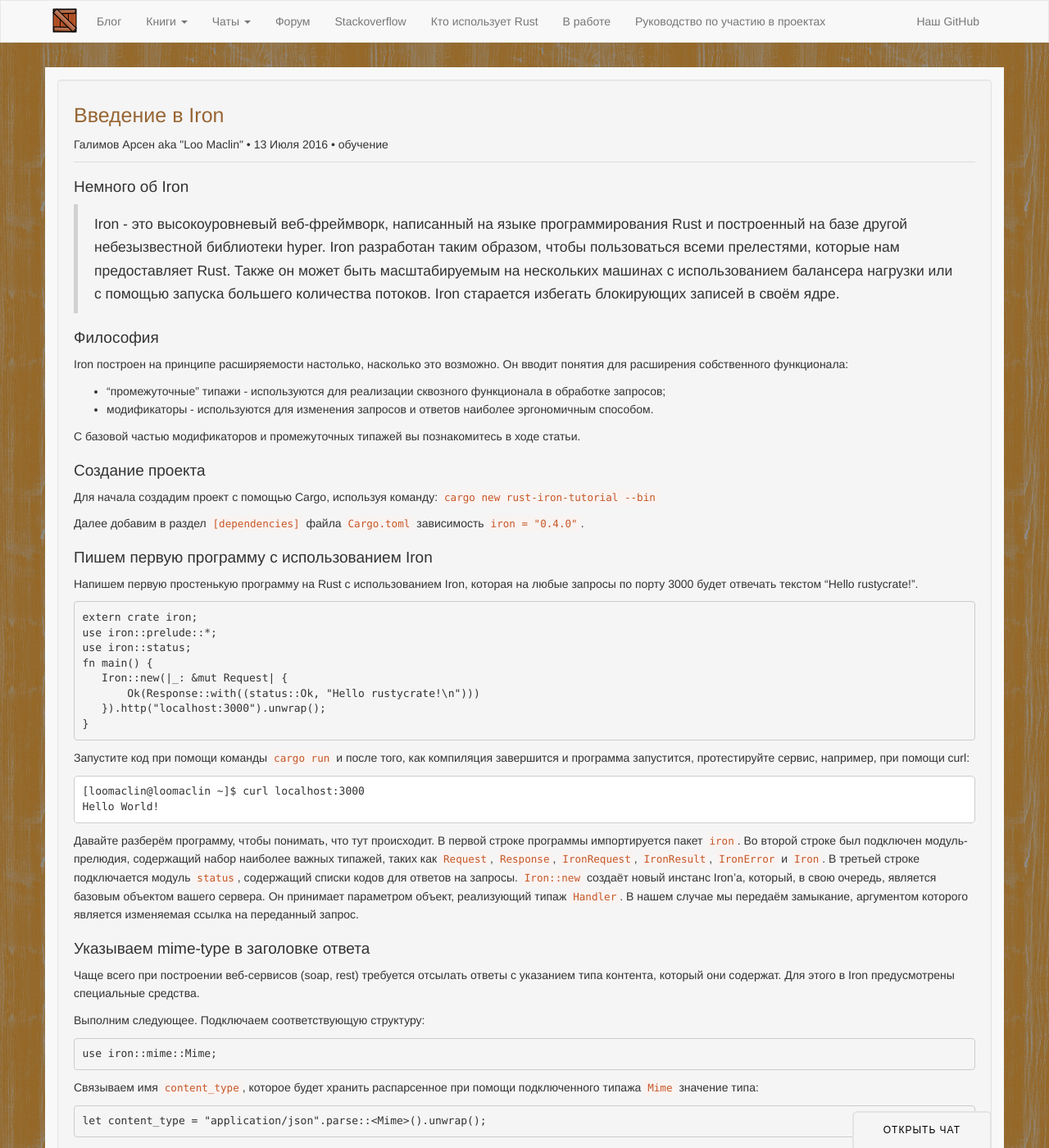
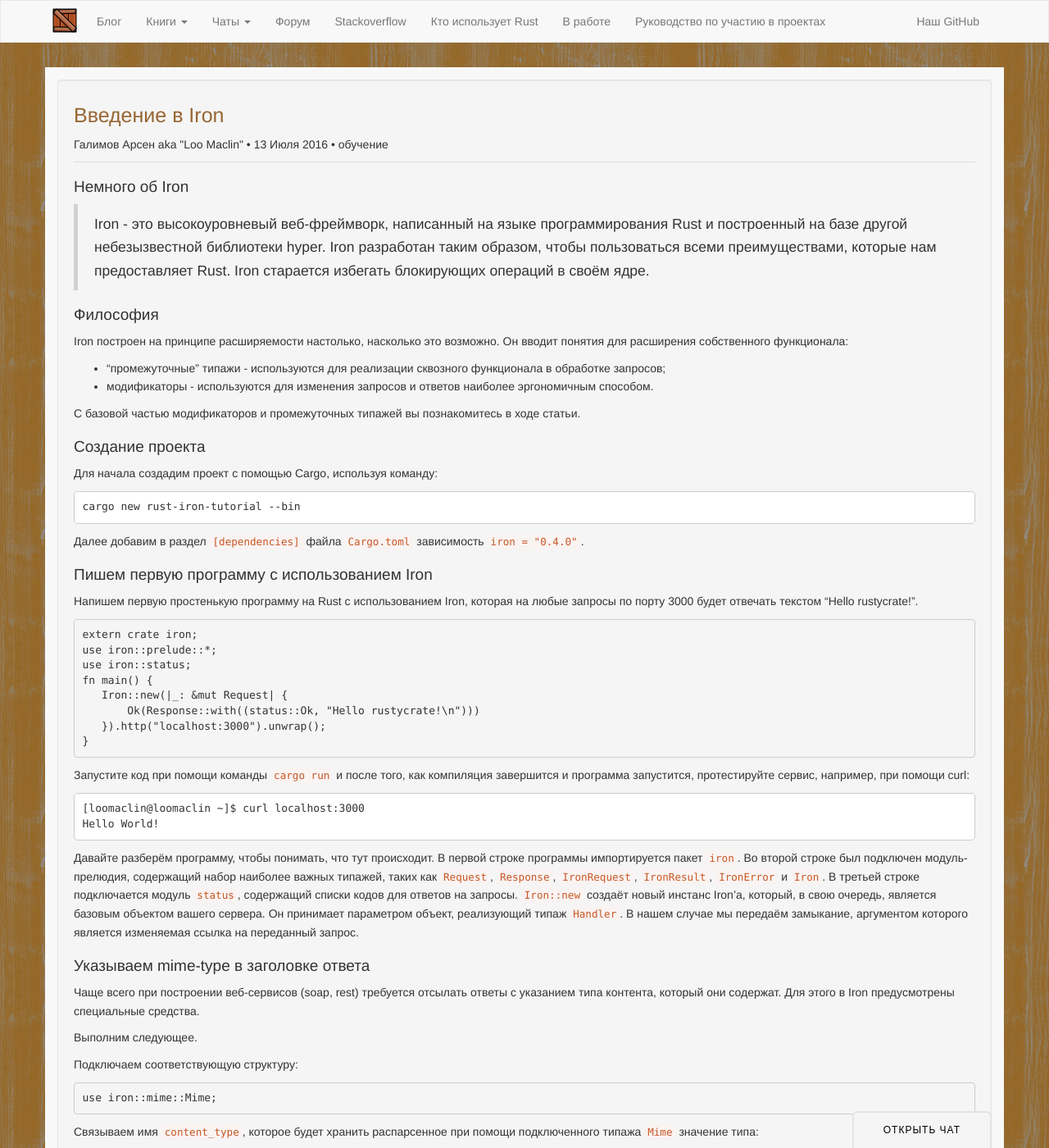
Before and after one commit to rust-lang-ru/rustycrate.ru, a Jekyll site: the page built from _posts/2016-07-13-iron-tutorial.md, in a window 1280 px wide and 1400 px high. Shown: the whole window at 82% size. Built offline with Jekyll 4.4.1, drawn with Linux system fonts in a browser that asks for light colours; nearby versions of some CDN libraries; Markdown is read by kramdown in place of the engine named in the settings; comment, search, counter and statistics services are not loaded; some of the changed text lies outside the part shown.

Commit message:
Вставляем где нужно оставшиеся запятые, меняем слово "прелести" на "преимущества".

````diff
--- a/_posts/2016-07-13-iron-tutorial.md
+++ b/_posts/2016-07-13-iron-tutorial.md
@@ -15,10 +15,8 @@
 
 > Iron - это высокоуровневый веб-фреймворк, написанный на языке программирования
 Rust и построенный на базе другой небезызвестной библиотеки hyper. Iron разработан
-таким образом, чтобы пользоваться всеми прелестями, которые нам предоставляет Rust.
-Также он может быть масштабируемым на нескольких машинах с использованием
-балансера нагрузки или с помощью запуска большего количества потоков. Iron старается
-избегать блокирующих записей в своём ядре.
+таким образом, чтобы пользоваться всеми преимуществами, которые нам предоставляет Rust.
+Iron старается избегать блокирующих операций в своём ядре.
 
 ##Философия
 Iron построен на принципе расширяемости настолько, насколько это возможно.
@@ -32,7 +30,9 @@
 ##Создание проекта
 
 Для начала создадим проект с помощью Cargo, используя команду:
-``cargo new rust-iron-tutorial --bin``
+```
+cargo new rust-iron-tutorial --bin
+```
 
 Далее добавим в раздел `[dependencies]` файла `Cargo.toml` зависимость `iron = "0.4.0"`.
 
@@ -75,6 +75,7 @@
 Для этого в Iron предусмотрены специальные средства.
 
 Выполним следующее.
+
 Подключаем соответствующую структуру:
 ```Rust
 use iron::mime::Mime;
@@ -112,7 +113,7 @@
 
 В перечислении `StatusCode`, расположенном в модуле `status`, располагаются всевозможные статус-коды.
 Давайте воспользуемся этим и вернём "клиенту" ошибку 404 -
-NotFound, изменив строку с формированием ответа на запрос:
+`NotFound`, изменив строку с формированием ответа на запрос:
 
 ```Rust
 Ok(Response::with((content_type, status::NotFound)))
@@ -192,10 +193,10 @@
 
 ##Работа с типом http-запроса
 
-У структуры `Request` есть поле `method` позволяющее определять
+У структуры `Request` есть поле `method`, позволяющее определять
 тип пришедшего http-запроса.
-Напишем сервис, который будет сохранять в файл данные, переданные в теле запроса с типом Put, считывать данные из файла и
-передавать их в ответе на запрос с типом `Get.
+Напишем сервис, который будет сохранять в файл данные, переданные в теле запроса с типом `Put`,
+считывать данные из файла и передавать их в ответе на запрос с типом `Get`.
 
 Аннотируем импортируемый контейнер `iron` с помощью атрибута `macro_use`,
 чтобы в дальнейшем использовать макросы `iexpect` и `itry` для обработки ошибочных
@@ -372,7 +373,7 @@
 ##Роутинг
 
 Какое серверное API может обойтись без роутинга? Добавим его =)
-Модифицируем наш базовый пример из начала статьи следующим образом:
+Модифицируем наш базовый пример из начала статьи следующим образом.
 
 Подключаем коллекцию из стандартной библиотеки:
 ```Rust
````
Also changed, not shown: other parts of _posts/2016-07-13-iron-tutorial.md (+4 -4 lines).
